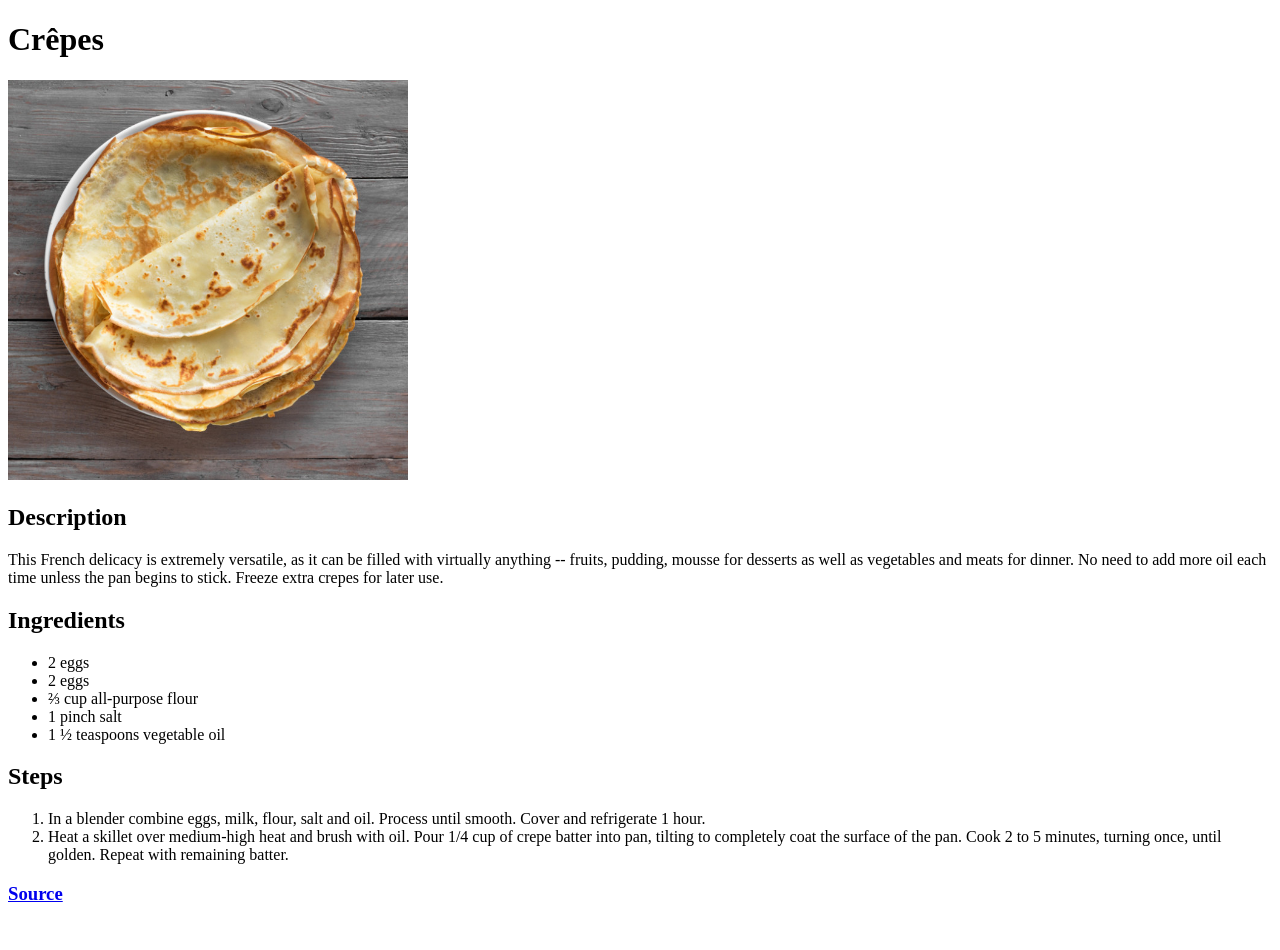
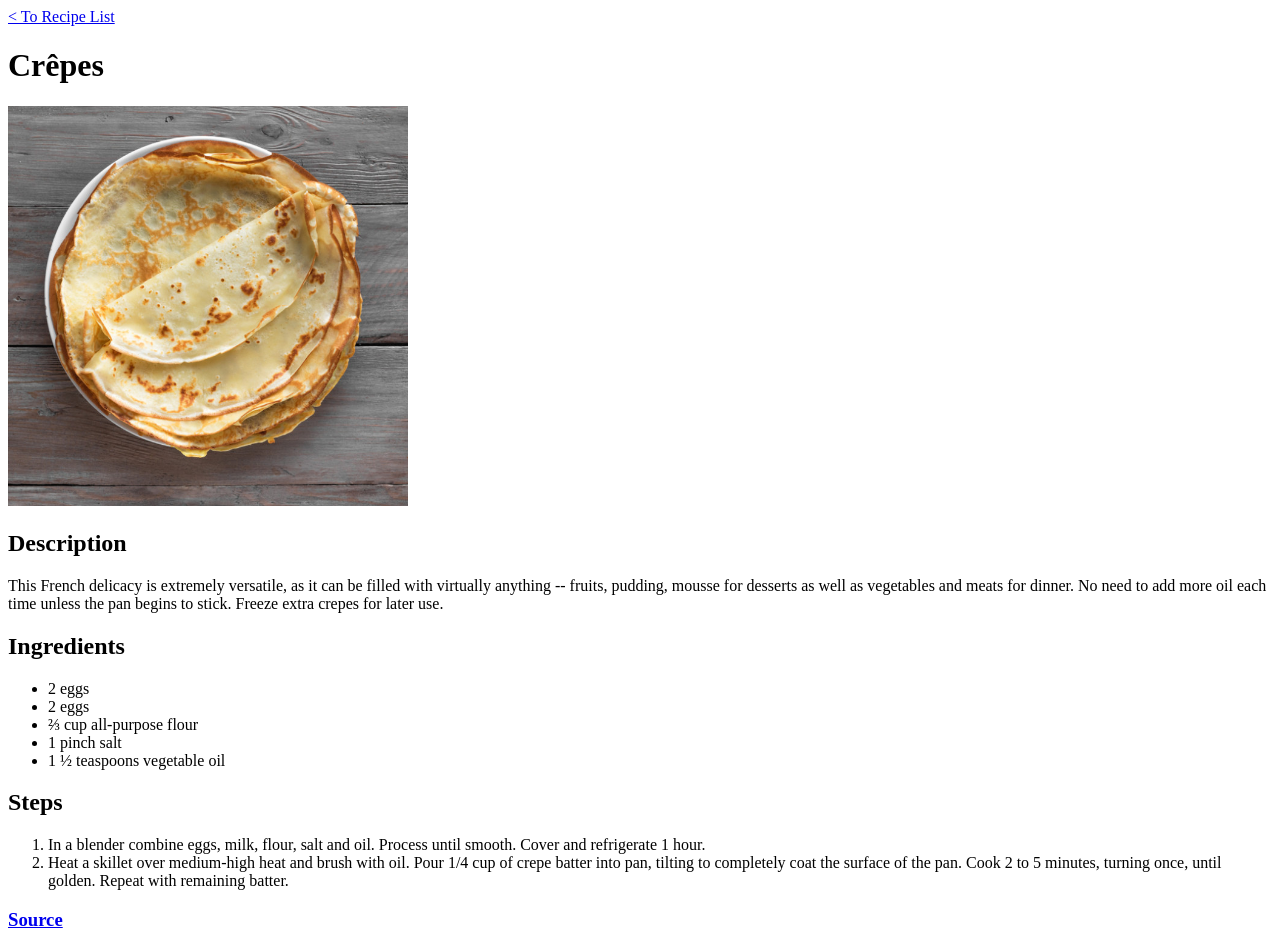
Before and after one commit to King-Ramuh/odin-recipes, a plain HTML site: page recipes/crepes.html in a window 1280 px wide. Before the commit the page ends 924 px from the top, so only its background shows below. Drawn offline with Linux system fonts and the light colour scheme.

Commit message:
add back buttons to recipe pages

```diff
--- a/recipes/crepes.html
+++ b/recipes/crepes.html
@@ -7,6 +7,7 @@
     <title>Crêpes</title>
 </head>
 <body>
+    <a href="/index.html">&#60; To Recipe List</a>
     <h1>Crêpes</h1>
     <img src="/img/crepes.jpeg" alt="Photo of golden brown crêpes stacked on a plate" width="400">
     <h2>Description</h2>
```
Also changed, not shown: recipes/croques.html (+1 -0 lines), recipes/tagliata.html (+1 -0 lines).
